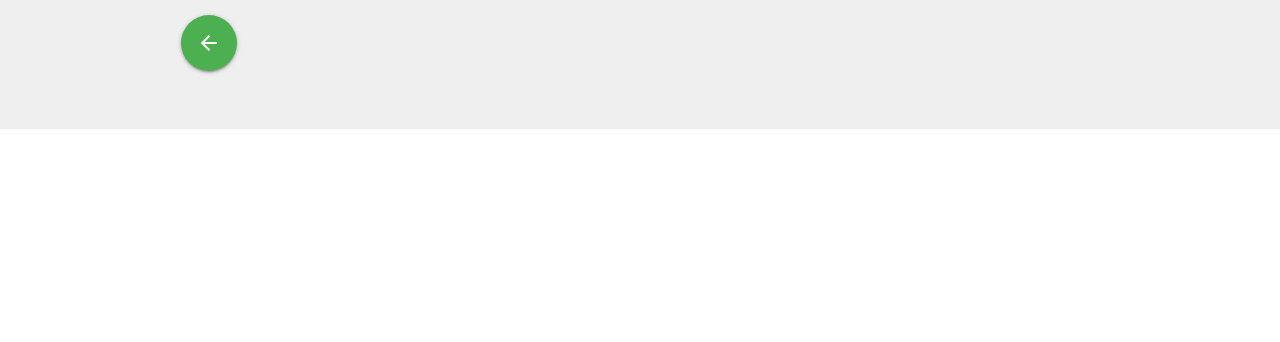
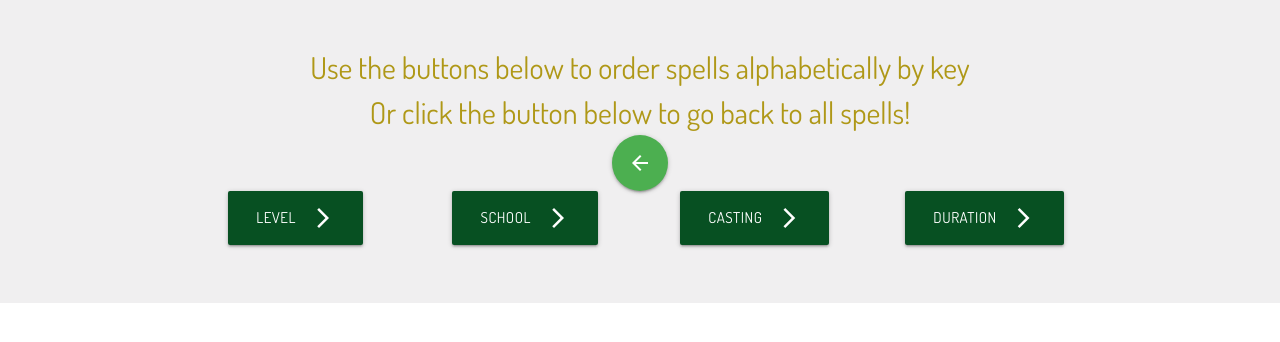
Before and after one commit to JackSnowdon/spellbook, a Flask app: page /search_levels in a window 1280 px wide. Shown: the part 64-406 px from the top of the page. Run offline with Flask 2, Linux system fonts and the light colour scheme; data that the repository does not hold is empty; some libraries are stand-ins or nearby versions.

Commit message:
ux improvements

```diff
--- a/app.py
+++ b/app.py
@@ -32,7 +32,9 @@ def index ():
 
 @app.route('/browse_spells')
 def browse_spells():
-    return render_template("view_spells.html", spells=mongo.db.spells.find(),
+    spell=mongo.db.spells
+    results=list(spell.find().sort("spell_name", 1))
+    return render_template("view_spells.html", spells=results,
     components=mongo.db.components.find())
 
 # Create spells
--- a/templates/searched_spells.html
+++ b/templates/searched_spells.html
@@ -1,6 +1,33 @@
 {% extends 'base.html'%} {% block content %}
-<div class="row page-header">
-    <a href="{{url_for('browse_spells')}}" class="btn-floating btn-large waves-effect waves-light green"><i class="material-icons">arrow_back</i></a>
+<div class="row page-header search-buttons">
+    <div class="col s12">
+        <p class="spell-name center-text no-margin">Use the buttons below to order spells alphabetically by key<br>Or click the button below to go back to all spells!</p>
+        <a href="{{url_for('browse_spells')}}" class="btn-floating btn-large waves-effect waves-light green"><i class="material-icons">arrow_back</i></a>
+    </div>
+        <div class="col s12 m3">
+            <a href="{{ url_for('search_levels') }}" class="waves-effect waves-light btn-large nav-color" type="submit" name="level" id="level">Level
+                <i class="material-icons right">arrow_forward_ios</i>
+        </a>
+            <hr class="spell-break hide-on-med-and-up">
+        </div>
+        <div class="col s12 m3">
+            <a href="{{ url_for('search_schools') }}" class="waves-effect waves-light btn-large nav-color" type="submit" name="school" id="school">School
+                <i class="material-icons right">arrow_forward_ios</i>
+        </a>
+            <hr class="spell-break hide-on-med-and-up">
+        </div>
+        <div class="col s12 m3">
+            <a href="{{ url_for('search_casting') }}" class="waves-effect waves-light btn-large nav-color" type="submit" name="casting" id="casting">Casting
+                <i class="material-icons right">arrow_forward_ios</i>
+        </a>
+            <hr class="spell-break hide-on-med-and-up">
+        </div>
+        <div class="col s12 m3">
+            <a href="{{ url_for('search_duration') }}" class="waves-effect waves-light btn-large nav-color" type="submit" name="duration" id="duration">Duration
+                <i class="material-icons right">arrow_forward_ios</i>
+        </a>
+            <hr class="spell-break hide-on-med-and-up">
+        </div>
 </div>
 <div class="row">
     {% for spell in results %}
--- a/templates/view_spells.html
+++ b/templates/view_spells.html
@@ -7,7 +7,7 @@
 
 <div class="row search-buttons">
     <div class="col s12">
-        <p class="spell-name center-text">Use the buttons below to order spells via selected attribute<br>Or keep scrolling to view all spells!</p>
+        <p class="spell-name center-text ">Use the buttons below to order alphabetically by key<br>Or keep scrolling to view all spells!</p>
     </div>
     <div class="col s12 m3">
         <a href="{{ url_for('search_levels') }}" class="waves-effect waves-light btn-large nav-color" type="submit" name="level" id="level">Level
```
Also changed, not shown: templates/index.html (+10 -4 lines).
